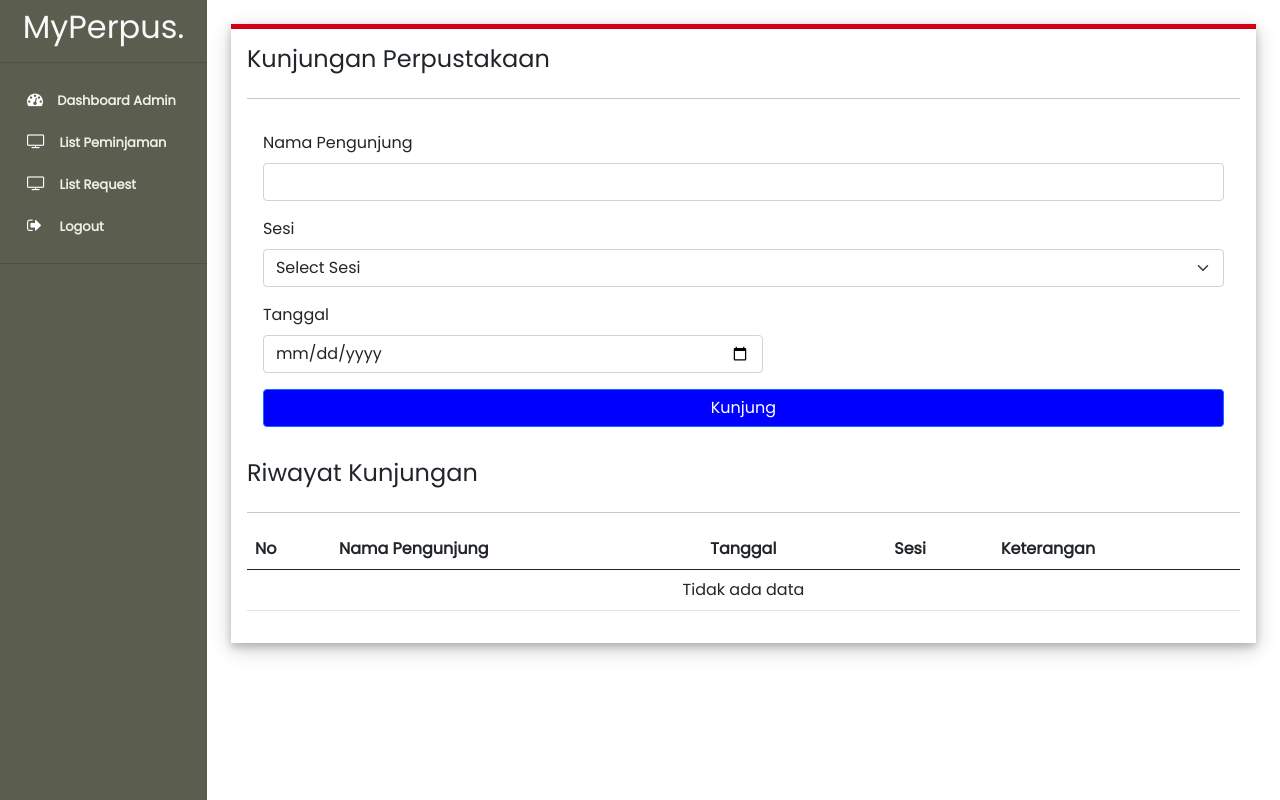
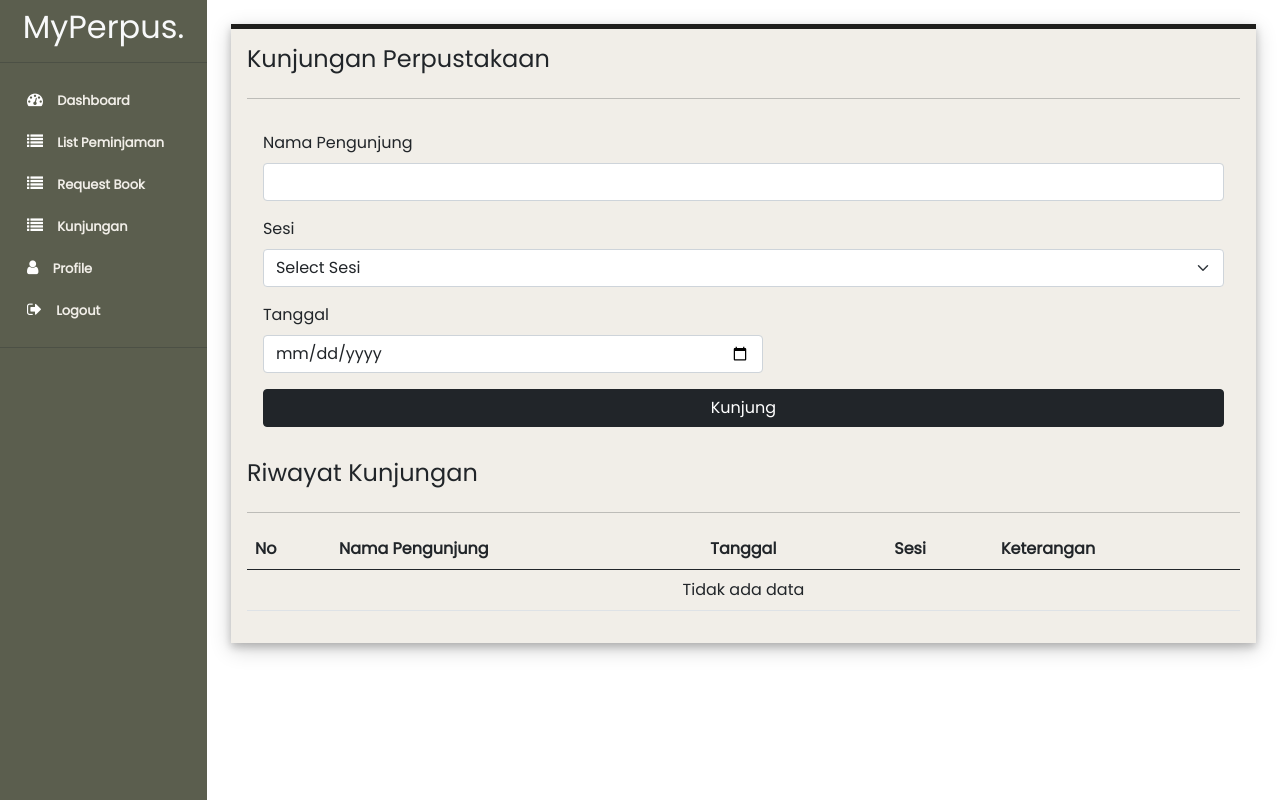
Before and after one commit to CroZie19/UTS_KelompokK, a PHP site: page /page/visitPage.php in a window 1280 px wide. Run offline with PHP 8.4, Linux system fonts and the light colour scheme; the visitor is signed in with stand-in values (Sample User, id 1); data that the repository does not hold is empty; some libraries are stand-ins or nearby versions.

Commit message:
Memperbaiki Front End

```diff
--- a/component/sidebarUser.php
+++ b/component/sidebarUser.php
@@ -77,6 +77,14 @@
                     <a href="../page/listPeminjamanPage.php" style="font-weight:600">List Peminjaman</a>
                 </div>
                 <div class="content-menu " >
+                    <i class="fa fa-list"></i>
+                    <a href="../page/requestPage.php" style="font-weight:600">Request Book</a>
+                </div>
+                <div class="content-menu " >
+                    <i class="fa fa-list"></i>
+                    <a href="../page/visitPage.php" style="font-weight:600">Kunjungan</a>
+                </div>
+                <div class="content-menu " >
                     <i class="fa fa-user"></i>
                     <a href="../page/profilePage.php" style="font-weight:600">Profile</a>
                 </div>
--- a/page/dashboardUserPage.php
+++ b/page/dashboardUserPage.php
@@ -32,10 +32,10 @@
                                 <hr>
 
                                 <?php
-                                    if($data['jumlah_buku']> 0){
-                                        echo '<a href="../page/peminjamanPage.php?id='.$data['id_buku'].' " class="btn btn-dark">Pinjam</a>';
+                                    if($data['jumlah_buku']>0 ){
+                                        echo '<a href="../page/peminjamPage.php?id='.$data['id_buku'].' " class="btn btn-dark">Pinjam</a>';
                                     }else{
-                                        echo '<a href="../page/peminjamanPage.php?id='.$data['id_buku'].' " class="btn btn-dark disable">Pinjam</a>';
+                                        // echo '<a href="../page/peminjamanPage.php?id='.$data['id_buku'].' " class="btn btn-dark disable">Pinjam</a>';
                                     }
                                 ?>
                             </div>
--- a/page/listPeminjamanPage.php
+++ b/page/listPeminjamanPage.php
@@ -5,7 +5,7 @@
 solid #1e1e1c; box-shadow: 0 4px 8px 0 rgba(0, 0, 0, 0.2), 0 6px 20px 0 rgba(0, 0, 0,
 0.19);" >
     <div class="body d-flex justify-content-between" >
-        <h4>LIST Series</h4>
+        <h4>LIST Peminjaman</h4>
 
     </div>
     <hr>
--- a/page/requestPage.php
+++ b/page/requestPage.php
@@ -1,5 +1,5 @@
 <?php
-    include '../component/sidebar.php'
+    include '../component/sidebarUser.php'
 ?>
     <div class="container p-3 m-4 h-100" style="background-color: #f1eee8; border-top: 5px
 solid #1e1e1c; box-shadow: 0 4px 8px 0 rgba(0, 0, 0, 0.2), 0 6px 20px 0 rgba(0, 0, 0,
--- a/page/visitPage.php
+++ b/page/visitPage.php
@@ -1,9 +1,9 @@
 <?php
-    include '../component/sidebar.php'
+    include '../component/sidebarUser.php'
 ?>
-    <div class="container p-3 m-4 h-100" style="background-color: #FFFFFF; border-top: 5px
-solid #D40013; box-shadow: 0 4px 8px 0 rgba(0, 0, 0, 0.2), 0 6px 20px 0 rgba(0, 0, 0,
-0.19);">
+    <div class="container p-3 m-4 h-100" style="background-color: #f1eee8; border-top: 5px
+solid #1e1e1c; box-shadow: 0 4px 8px 0 rgba(0, 0, 0, 0.2), 0 6px 20px 0 rgba(0, 0, 0,
+0.19);" >
 
     <div class="body d-flex justify-content-between">
         <h4>Kunjungan Perpustakaan</h4>
@@ -30,7 +30,7 @@ solid #D40013; box-shadow: 0 4px 8px 0 rgba(0, 0, 0, 0.2), 0 6px 20px 0 rgba(0,
                     <input type="date" class="form-control" id="tanggal" name="tanggal" aria-describedby="tanggal">
                 </div>
                 <div class="d-grid gap-2">
-                    <button style="background-color: blue;" type="submit" class="btn btn-primary" name="visit">Kunjung</button>
+                    <button type="submit" class="btn btn-dark" name="visit">Kunjung</button>
                 </div>
             </div>
         </table>
--- a/process/peminjamanProcess.php
+++ b/process/peminjamanProcess.php
@@ -20,12 +20,12 @@ if (isset($_POST['add'])) {
         $query3 = mysqli_query($con, "UPDATE buku SET jumlah_buku ='$jumlah' WHERE id_buku = $id_buku") or die(mysqli_error($con));
         echo
         '<script>
-        alert("Peminjaman Success"); window.location = "../page/listBookAdminPage.php"
+        alert("Peminjaman Success"); window.location = "../page/dashboardUserPage.php"
         </script>';
     }else{
         echo
         '<script>
-        alert("Peminjaman Failed"); window.location = "../page/listBookAdminPage.php"
+        alert("Peminjaman Failed"); window.location = "../page/dashboardUserPage.php"
         </script>';
     }
 
```
Also changed, not shown: page/peminjamPage.php (+6 -6 lines).
